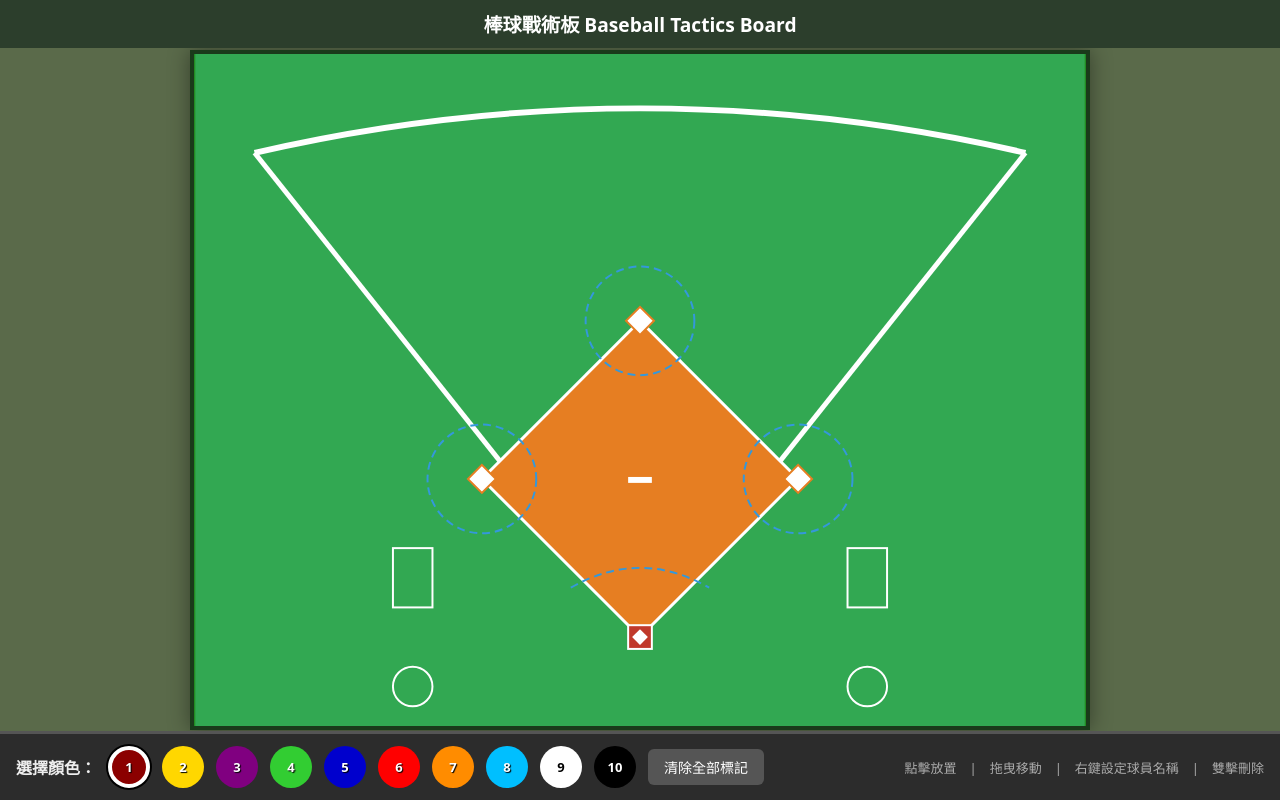
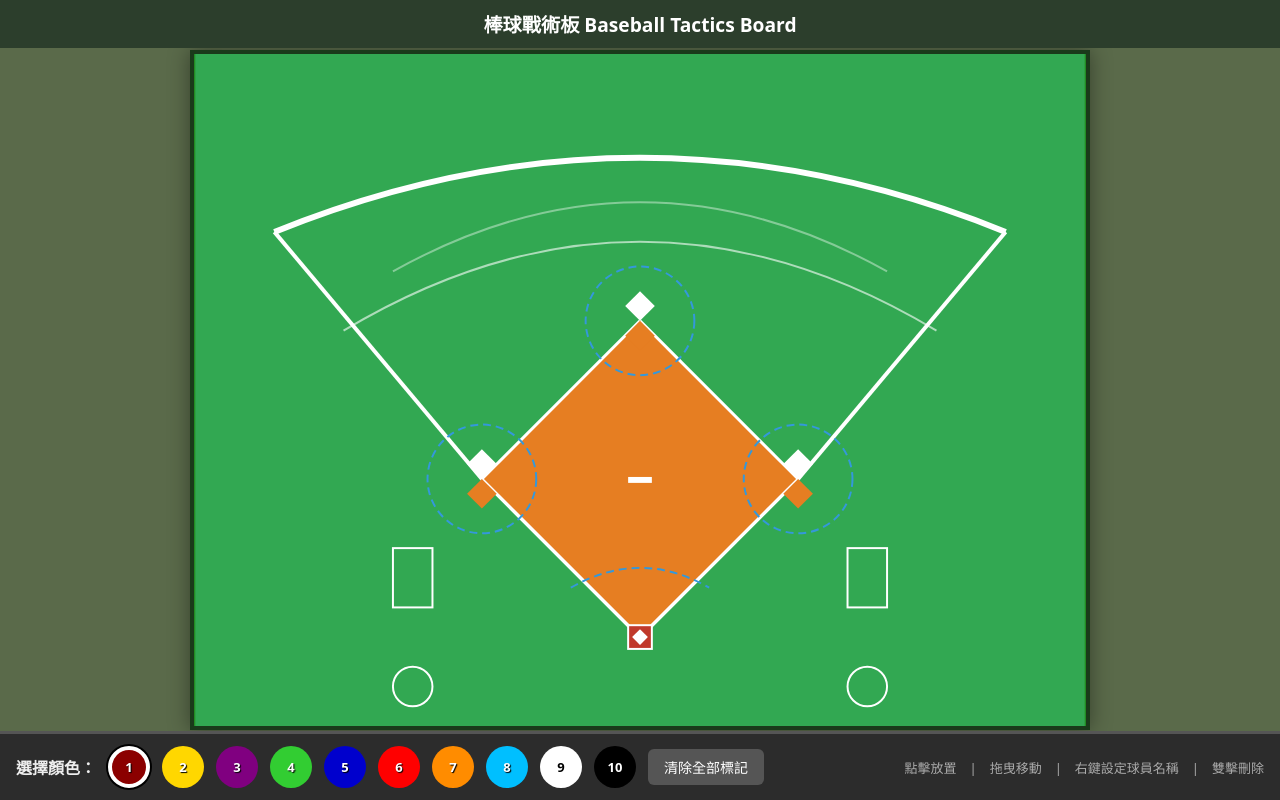
Before and after one commit to cses87241/baseball-tactics-board, a plain HTML site: page index.html in a window 1280 px wide. Drawn offline with Linux system fonts and the light colour scheme.

Commit message:
Update bases to dual-color diamonds, make outfield lines arcs, align foul line extensions

```diff
--- a/index.html
+++ b/index.html
@@ -137,11 +137,16 @@ button:hover { background: #777; }
     <svg width="100%" height="100%" viewBox="0 0 900 680" preserveAspectRatio="xMidYMid meet" style="position:absolute; top:0; left:0; pointer-events:none;">
       <!-- Outfield grass -->
       <rect width="900" height="680" fill="#32a852"/>
-      <!-- Foul lines -->
-      <line x1="450" y1="590" x2="60" y2="100" stroke="#ffffff" stroke-width="5"/>
-      <line x1="450" y1="590" x2="840" y2="100" stroke="#ffffff" stroke-width="5"/>
-      <!-- Outfield fence -->
-      <path d="M60,100 Q450,10 840,100" stroke="#ffffff" fill="none" stroke-width="6"/>
+      <!-- Foul lines aligned through bases, extended as arcs outward -->
+      <line x1="450" y1="590" x2="610" y2="430" stroke="#ffffff" stroke-width="4"/>
+      <line x1="610" y1="430" x2="820" y2="180" stroke="#ffffff" stroke-width="4"/>
+      <line x1="450" y1="590" x2="290" y2="430" stroke="#ffffff" stroke-width="4"/>
+      <line x1="290" y1="430" x2="80" y2="180" stroke="#ffffff" stroke-width="4"/>
+      <!-- Outfield fence as pure arc -->
+      <path d="M80,180 Q450,30 820,180" stroke="#ffffff" fill="none" stroke-width="6"/>
+      <!-- Additional arc lines in outfield -->
+      <path d="M150,280 Q450,100 750,280" stroke="#ffffff" fill="none" stroke-width="2" opacity="0.6"/>
+      <path d="M200,220 Q450,80 700,220" stroke="#ffffff" fill="none" stroke-width="2" opacity="0.4"/>
       <!-- Infield dirt square diamond (orange) -->
       <polygon points="450,590 610,430 450,270 290,430" fill="#e67e22"/>
       <!-- Base paths white -->
@@ -149,16 +154,22 @@ button:hover { background: #777; }
       <line x1="610" y1="430" x2="450" y2="270" stroke="#ffffff" stroke-width="3"/>
       <line x1="450" y1="270" x2="290" y2="430" stroke="#ffffff" stroke-width="3"/>
       <line x1="290" y1="430" x2="450" y2="590" stroke="#ffffff" stroke-width="3"/>
-      <!-- Bases: white/orange squares -->
-      <rect x="600" y="420" width="20" height="20" fill="#ffffff" stroke="#e67e22" stroke-width="2" transform="rotate(45 610 430)"/>
-      <rect x="440" y="260" width="20" height="20" fill="#ffffff" stroke="#e67e22" stroke-width="2" transform="rotate(45 450 270)"/>
-      <rect x="280" y="420" width="20" height="20" fill="#ffffff" stroke="#e67e22" stroke-width="2" transform="rotate(45 290 430)"/>
+      <!-- Dual-color bases (white/orange diamond halves) -->
+      <!-- 1st base -->
+      <polygon points="610,430 625,415 610,400 595,415" fill="#ffffff"/>
+      <polygon points="610,430 625,445 610,460 595,445" fill="#e67e22"/>
+      <!-- 2nd base -->
+      <polygon points="450,270 465,255 450,240 435,255" fill="#ffffff"/>
+      <polygon points="450,270 465,285 450,300 435,285" fill="#e67e22"/>
+      <!-- 3rd base -->
+      <polygon points="290,430 305,415 290,400 275,415" fill="#ffffff"/>
+      <polygon points="290,430 305,445 290,460 275,445" fill="#e67e22"/>
       <!-- Home plate area: small red square -->
       <rect x="438" y="578" width="24" height="24" fill="#c0392b" stroke="#ffffff" stroke-width="2"/>
       <polygon points="450,582 458,590 450,598 442,590" fill="#ffffff"/>
       <!-- Pitcher's rubber -->
       <rect x="438" y="428" width="24" height="6" fill="#ffffff"/>
-      <!-- 5m dashed circles/lines around bases (不可折返) -->
+      <!-- 5m dashed circles around bases -->
       <circle cx="610" cy="430" r="55" fill="none" stroke="#3498db" stroke-width="2" stroke-dasharray="8,5"/>
       <circle cx="450" cy="270" r="55" fill="none" stroke="#3498db" stroke-width="2" stroke-dasharray="8,5"/>
       <circle cx="290" cy="430" r="55" fill="none" stroke="#3498db" stroke-width="2" stroke-dasharray="8,5"/>
```
